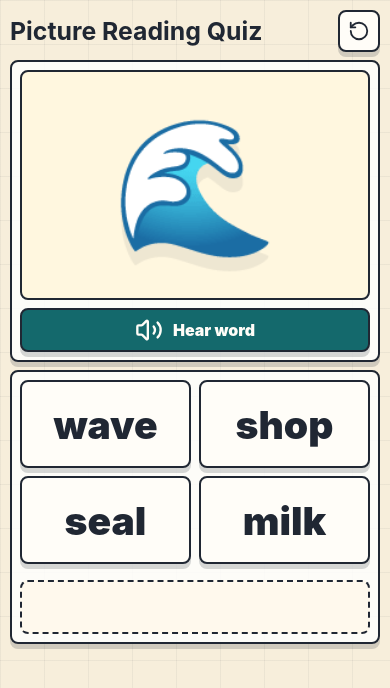
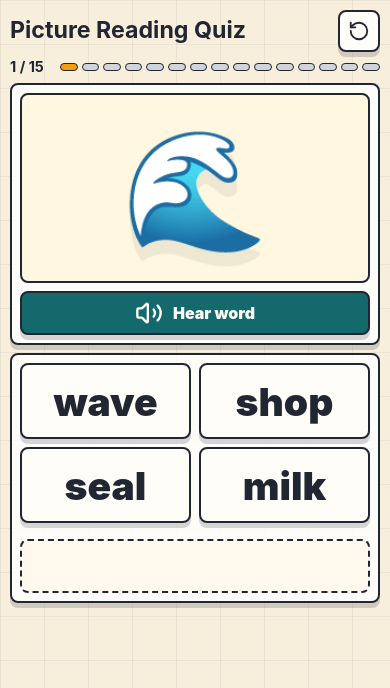
Before and after one commit to Ahmad9077/little-words-picture-quiz, a React (Vite) app: page / in a window 390 px wide. Shown: the top 688 px of the page. Built offline with nearby package versions, Linux system fonts and the light colour scheme.

Commit message:
Restore quiz progress indicator

```diff
--- a/src/App.css
+++ b/src/App.css
@@ -57,6 +57,45 @@
 .icon-button:active {
   transform: translateY(4px);
   box-shadow: 0 4px 0 var(--shadow-line);
+}
+
+.question-indicator {
+  display: grid;
+  grid-template-columns: auto 1fr;
+  gap: 12px;
+  align-items: center;
+  margin: 0 0 12px;
+  color: var(--ink);
+  font-weight: 950;
+}
+
+.question-indicator strong {
+  min-width: 48px;
+}
+
+.indicator-dots {
+  display: grid;
+  grid-template-columns: repeat(15, minmax(8px, 1fr));
+  gap: 6px;
+}
+
+.indicator-dots span {
+  height: 10px;
+  border: 1px solid var(--line);
+  border-radius: 99px;
+  background: #d1d5db;
+}
+
+.indicator-dots .is-correct {
+  background: var(--green);
+}
+
+.indicator-dots .is-wrong {
+  background: var(--coral);
+}
+
+.indicator-dots .is-current {
+  background: #f59e0b;
 }
 
 .quiz-stage {
@@ -291,7 +330,7 @@
 
   .topbar {
     gap: 12px;
-    padding-bottom: 8px;
+    padding-bottom: 6px;
   }
 
   .eyebrow {
@@ -299,7 +338,7 @@
   }
 
   .topbar h1 {
-    font-size: 1.55rem;
+    font-size: 1.45rem;
     line-height: 1;
   }
 
@@ -308,6 +347,24 @@
     height: 42px;
     flex-basis: 42px;
     box-shadow: 0 5px 0 var(--shadow-line);
+  }
+
+  .question-indicator {
+    gap: 8px;
+    margin-bottom: 8px;
+    font-size: 0.9rem;
+  }
+
+  .question-indicator strong {
+    min-width: 42px;
+  }
+
+  .indicator-dots {
+    gap: 4px;
+  }
+
+  .indicator-dots span {
+    height: 8px;
   }
 
   .quiz-stage {
@@ -326,11 +383,11 @@
 
   .picture-frame {
     min-height: 0;
-    height: clamp(165px, 31svh, 230px);
+    height: clamp(132px, 25svh, 190px);
   }
 
   .object-emoji {
-    font-size: clamp(7rem, 34vw, 10.5rem);
+    font-size: clamp(6.2rem, 30vw, 9.2rem);
   }
 
   .sound-button {
@@ -345,7 +402,7 @@
   }
 
   .choice-button {
-    min-height: clamp(62px, 10.5svh, 88px);
+    min-height: clamp(54px, 9.2svh, 76px);
     box-shadow: 0 5px 0 var(--shadow-line);
     font-size: clamp(1.9rem, 10vw, 3.4rem);
   }
--- a/src/App.tsx
+++ b/src/App.tsx
@@ -71,6 +71,29 @@ function App() {
           <RotateCcw aria-hidden="true" size={22} />
         </button>
       </header>
+
+      {!isComplete ? (
+        <section className="question-indicator" aria-label="Question progress">
+          <strong>
+            {currentIndex + 1} / {questions.length}
+          </strong>
+          <div className="indicator-dots" aria-hidden="true">
+            {questions.map((question, index) => {
+              const answer = answers[index]
+              const state =
+                index === currentIndex
+                  ? 'is-current'
+                  : answer
+                    ? answer.selected === question.item.word
+                      ? 'is-correct'
+                      : 'is-wrong'
+                    : 'is-upcoming'
+
+              return <span className={state} key={question.item.id} />
+            })}
+          </div>
+        </section>
+      ) : null}
 
       <AnimatePresence mode="wait">
         {isComplete ? (
```
